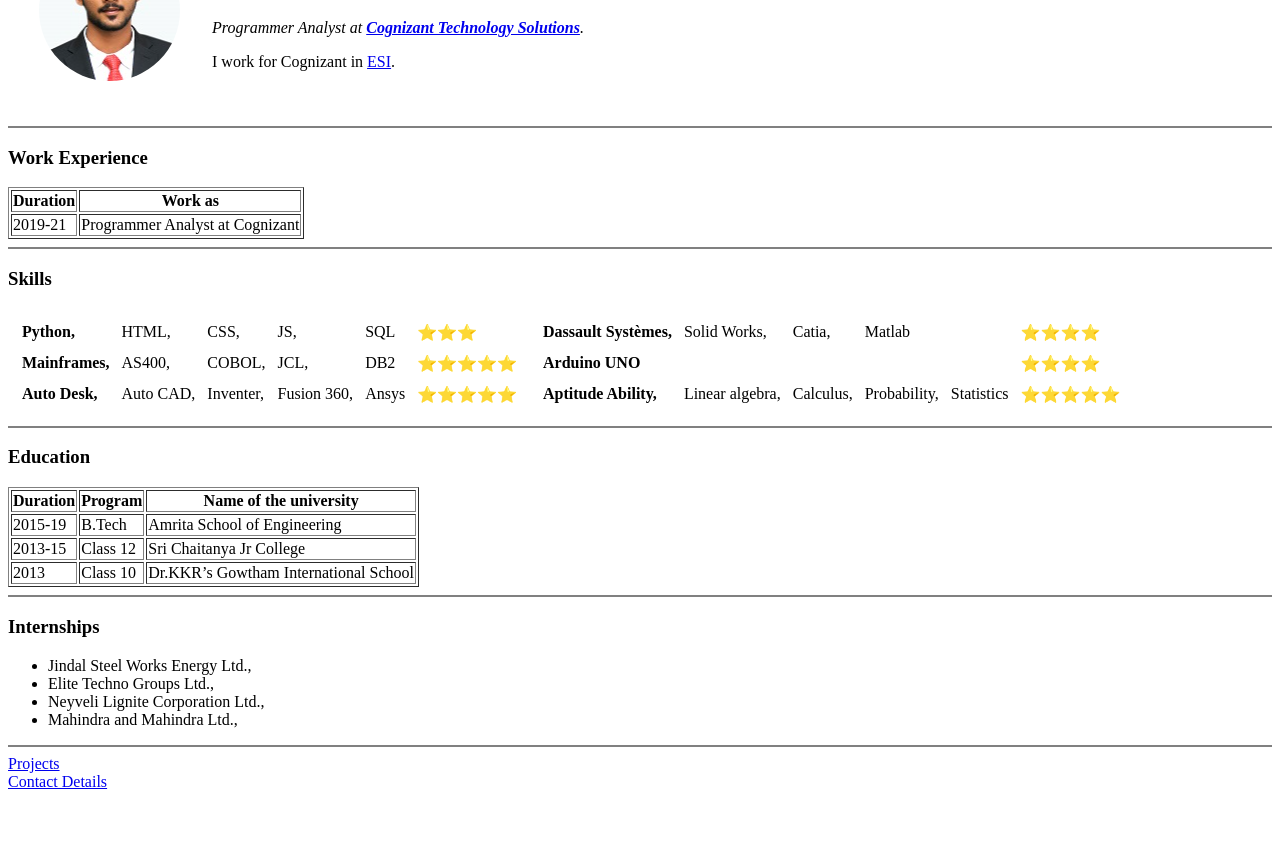
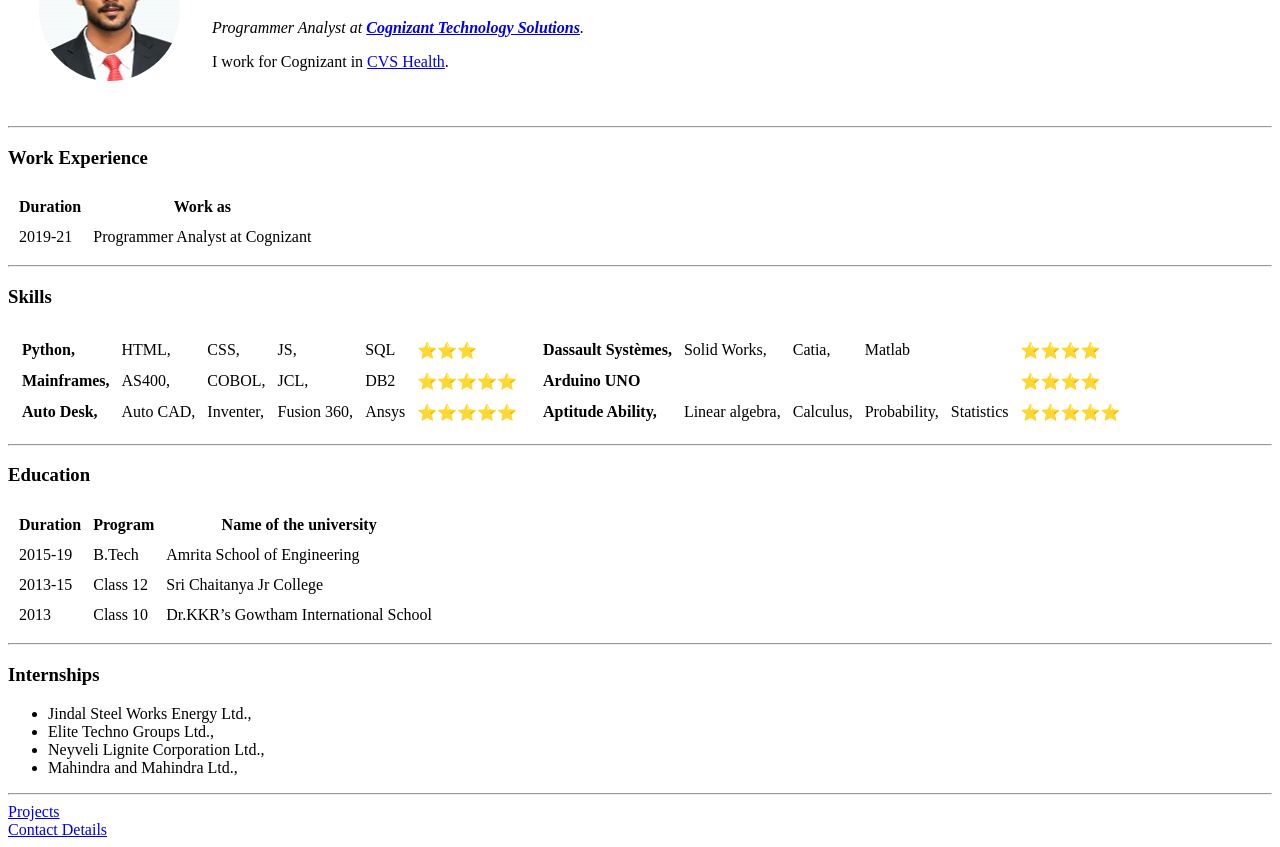
Before and after one commit to aravindvas/cv, a plain HTML site: page index.html in a window 1280 px wide. Shown: the part 100-947 px from the top of the page. Before the commit the page ends 899 px from the top, so only its background shows below. Drawn offline with Linux system fonts and the light colour scheme.

Commit message:
Update index.html

```diff
--- a/index.html
+++ b/index.html
@@ -4,6 +4,9 @@
   <head>
     <meta charset="utf-8">
     <title>Aravindvas's Personal Site</title>
+    <link rel="icon" href="favicon.ico">
+    <link rel="stylesheet" href="CSS\styles.css">
+
   </head>
 
   <body>
@@ -12,12 +15,12 @@
         <td><img src="ARAVINDVAS.png" alt="Aravindvas's profile picture"></td>
         <td><h1>Aravindvas Veeragandham</h1>
         <p><em>Programmer Analyst at <strong><a href="https://www.cognizant.com/">Cognizant Technology Solutions</a></strong>.</em></p>
-        <p>I work for Cognizant in <a href="https://www.express-scripts.com/">ESI</a>.</p></td>
+        <p>I work for Cognizant in <a href="https://cvshealth.com/">CVS Health</a>.</p></td>
       </tr>
     </table>
-      <hr size="2" noshade>
+      <hr>
       <h3>Work Experience</h3>
-      <table border="1">
+      <table cellspacing="10">
         <thead>
           <tr>
             <th>Duration</th>
@@ -29,7 +32,7 @@
           <td>Programmer Analyst at Cognizant</td>
         </tr>
       </table>
-      <hr size="2" noshade>
+      <hr>
       <h3>Skills</h3>
       <table>
         <tr>
@@ -91,9 +94,9 @@
           </td>
         </tr>
       </table>
-      <hr size="2" noshade>
+      <hr>
       <h3>Education</h3>
-      <table border="1">
+      <table cellspacing="10">
         <thead>
           <tr>
             <th>Duration</th>
@@ -117,7 +120,7 @@
           <td>Dr.KKR’s Gowtham International School</td>
         </tr>
       </table>
-      <hr size="2" noshade>
+      <hr>
       <h3>Internships</h3>
       <ul>
         <li>Jindal Steel Works Energy Ltd.,</li>
@@ -125,7 +128,7 @@
         <li>Neyveli Lignite Corporation Ltd.,</li>
         <li>Mahindra and Mahindra Ltd.,</li>
       </ul>
-      <hr size="2" noshade>
+      <hr>
       <a href="projects.html">Projects</a>
       <br>
       <a href="contact.html">Contact Details</a>
```
